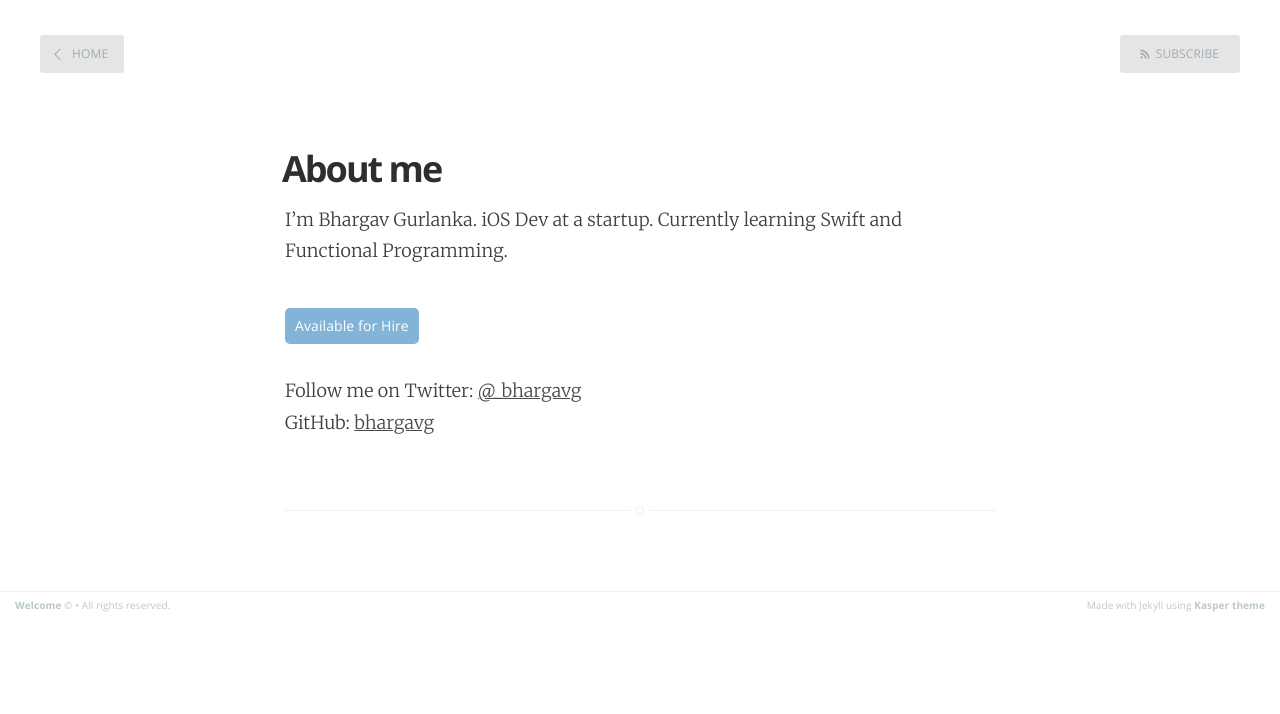
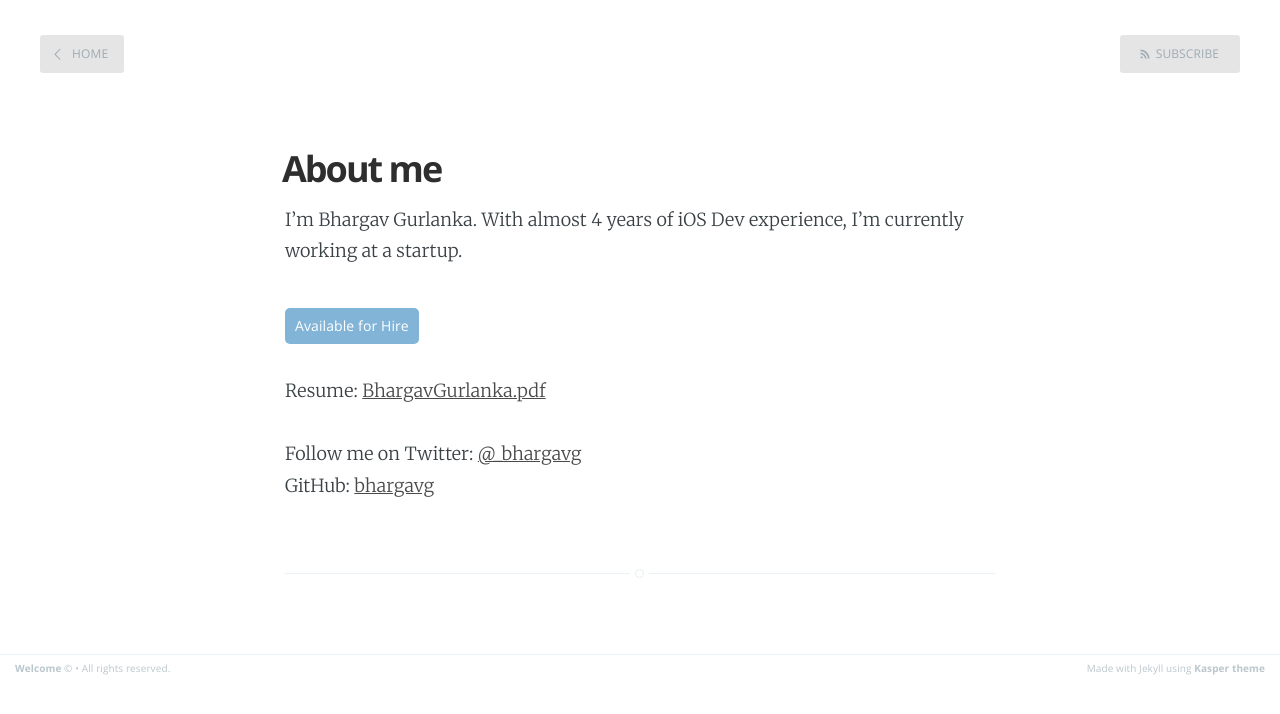
Before and after one commit to bhargavg/bhargavg.com, a Jekyll site: the page built from about.md, in a window 1280 px wide. Shown: the top 714 px of the page. Built offline with Jekyll 4.4.1, drawn with Linux system fonts in a browser that asks for light colours.

Commit message:
Add downloadable resume

```diff
--- a/_layouts/default.html
+++ b/_layouts/default.html
@@ -58,6 +58,14 @@ $(document).ready(function() {
       eventLabel: 'Clicked on Hire Me button'
     });
   });
+  $("a#view-resume").click(function(){
+    ga('send', {
+      hitType: 'event',
+      eventCategory: 'view_resume',
+      eventAction: 'clicked',
+      eventLabel: 'Clicked on View Resume button'
+    });
+  });
 });
     </script>
     {% endif %}
--- a/about.md
+++ b/about.md
@@ -3,9 +3,11 @@ layout: page
 title: About me
 ---
 
-I'm Bhargav Gurlanka. iOS Dev at a startup. Currently learning Swift and Functional Programming.
+I'm Bhargav Gurlanka. With almost 4 years of iOS Dev experience, I'm currently working at a startup.
 
 <a class="" id="send-mail" href="mailto:bhargav.grlnk@gmail.com" style="/* float: right; */display: inline-block;background: #82B4D8;padding: 2px 10px;color: white;border-radius: 5px;font-size: 14px;margin-top: 10px;text-decoration: none;font-family: 'Open Sans', sans-serif;">Available for Hire</a>
 
+Resume: <a id="view-resume" href="{{ site.url }}/resume/BhargavGurlanka.pdf">BhargavGurlanka.pdf</a>
+
 Follow me on Twitter: [@_bhargavg](https://twitter.com/_bhargavg)
 GitHub: [bhargavg](https://github.com/bhargavg)
```
Also changed, not shown: 1 other file.
